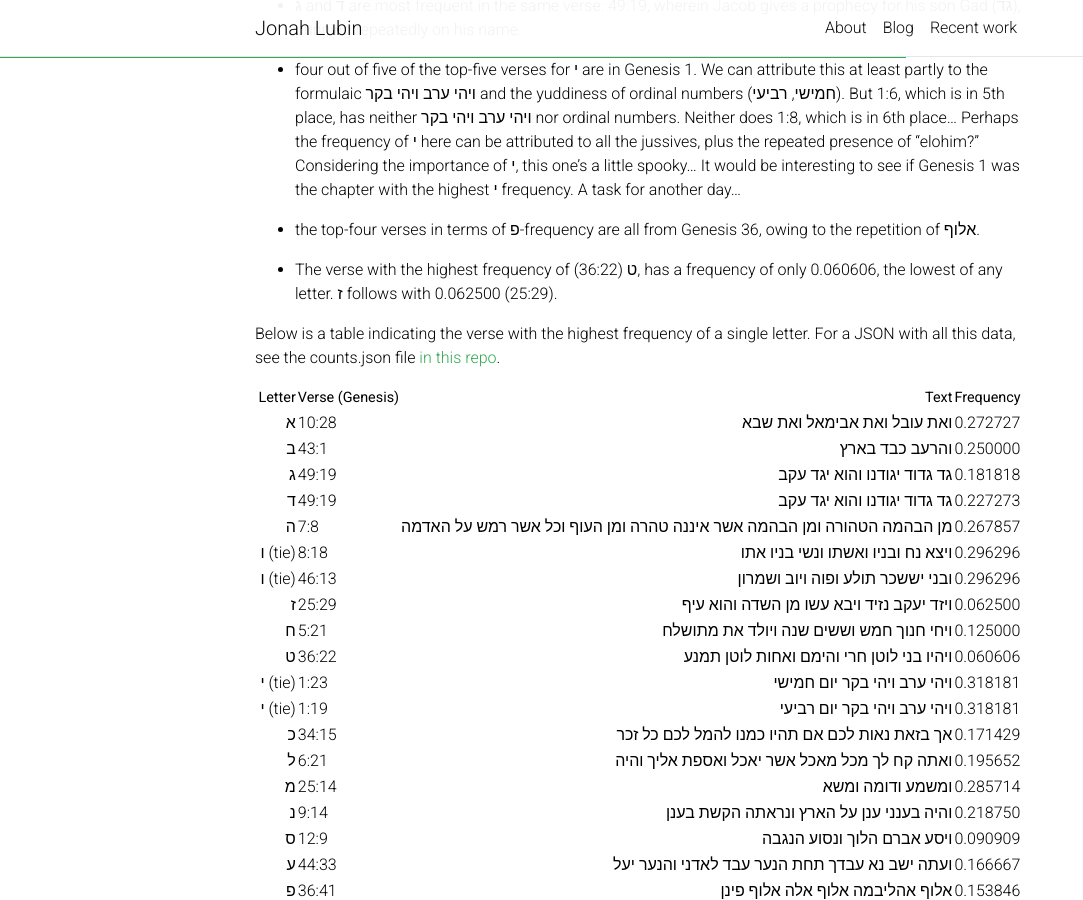
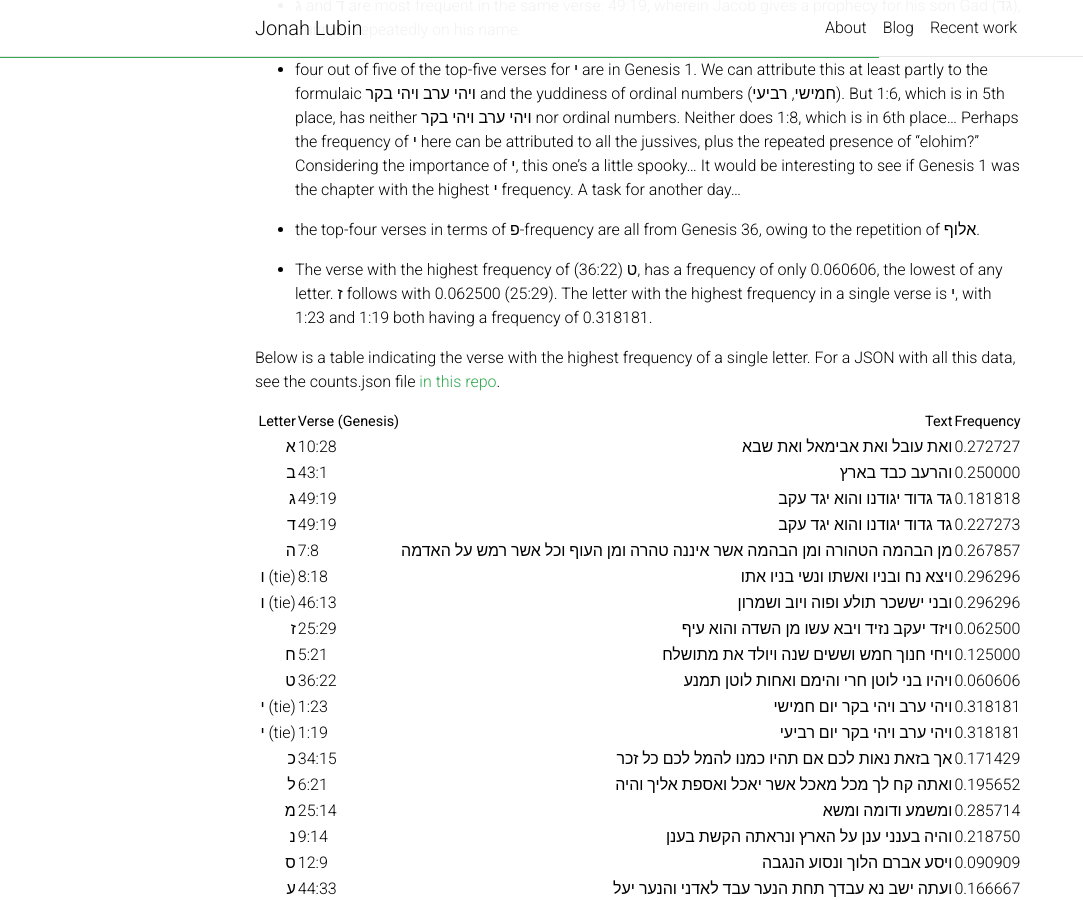
Before and after one commit to sreyfe/personal_site, a Jekyll site: the page built from _posts/2024-04-14-letter-frequency.md, in a window 1280 px wide and 900 px high, scrolled down 557 px. Shown: the whole window, without its empty margins (0-1083 px from the left). Built offline with Jekyll 4.4.1, drawn with Linux system fonts in a browser that asks for light colours; comment, search, counter and statistics services are not loaded; a style sheet for code colours, icons or effects is not loaded.

Commit message:
genesis blog post edit

```diff
--- a/_posts/2024-04-14-letter-frequency.md
+++ b/_posts/2024-04-14-letter-frequency.md
@@ -19,7 +19,7 @@ So, is Genesis 1:1 the verse with the highest frequency of א? Nope, it's in 13t
 
 - the top-four verses in terms of פ-frequency are all from Genesis 36, owing to the repetition of אלוף.
 
-- The verse with the highest frequency of ט (36:22), has a frequency of only 0.060606, the lowest of any letter. ז follows with 0.062500 (25:29).
+- The verse with the highest frequency of ט (36:22), has a frequency of only 0.060606, the lowest of any letter. ז follows with 0.062500 (25:29). The letter with the highest frequency in a single verse is י, with 1:23 and 1:19 both having a frequency of 0.318181.
 
 Below is a table indicating the verse with the highest frequency of a single letter. For a JSON with all this data, see the counts.json file [in this repo](https://github.com/sreyfe/hebrew_bible_frequencies).
 
```
